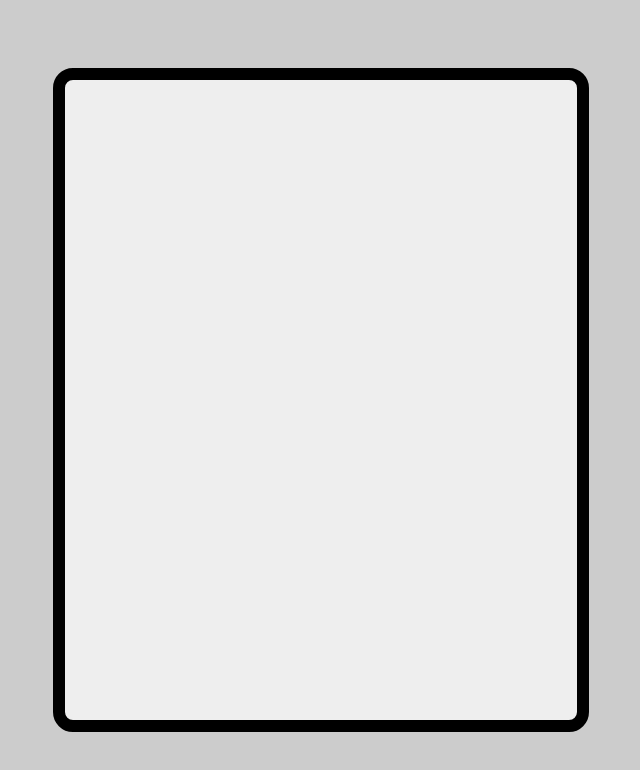
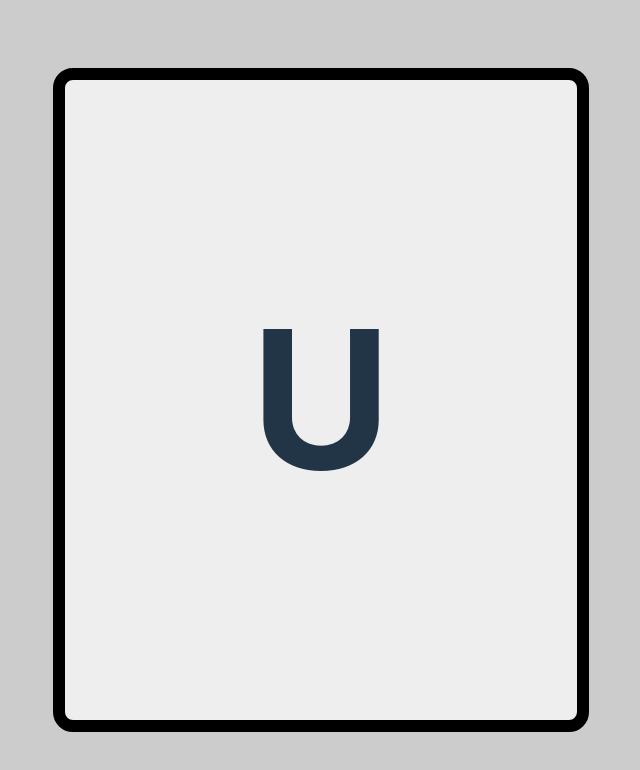
Before and after one commit to jethrobaldonado/letter-flash-cards, a React (Vite) app: page / in a window 1280 px wide. Shown: the top 770 px of the page, without its empty margins (319-959 px from the left). Built offline with nearby package versions, Linux system fonts and the light colour scheme.

Commit message:
(feat) add initial letter

```diff
--- a/src/App.tsx
+++ b/src/App.tsx
@@ -1,17 +1,17 @@
-import {useEffect, useRef, useState} from 'react'
+import {useCallback, useEffect, useState} from 'react'
 import './App.css'
 import {JackInTheBox} from "react-awesome-reveal";
 
 function App() {
-  const [currentLetter, setCurrentLetter] = useState(null);
+  const [currentLetter, setCurrentLetter] = useState(Math.floor(Math.random() * 26) + 65);
   const [trigger, setTrigger] = useState(false);
-  const keyDownHandler = (event) => {
+  const keyDownHandler = useCallback((event) => {
     if (event.keyCode === 32) {
       const randNumber = Math.floor(Math.random() * 26) + 65;
       setCurrentLetter(randNumber);
       setTrigger(!trigger);
     }
-  }
+  }, [trigger]);
 
   useEffect(() => {
     document.addEventListener('keydown', keyDownHandler);
@@ -19,7 +19,7 @@ function App() {
     return () => {
       document.removeEventListener('keydown', keyDownHandler);
     }
-  }, [trigger]);
+  }, [keyDownHandler, trigger]);
 
   return (
     <JackInTheBox key={trigger} duration={2000}>
```
